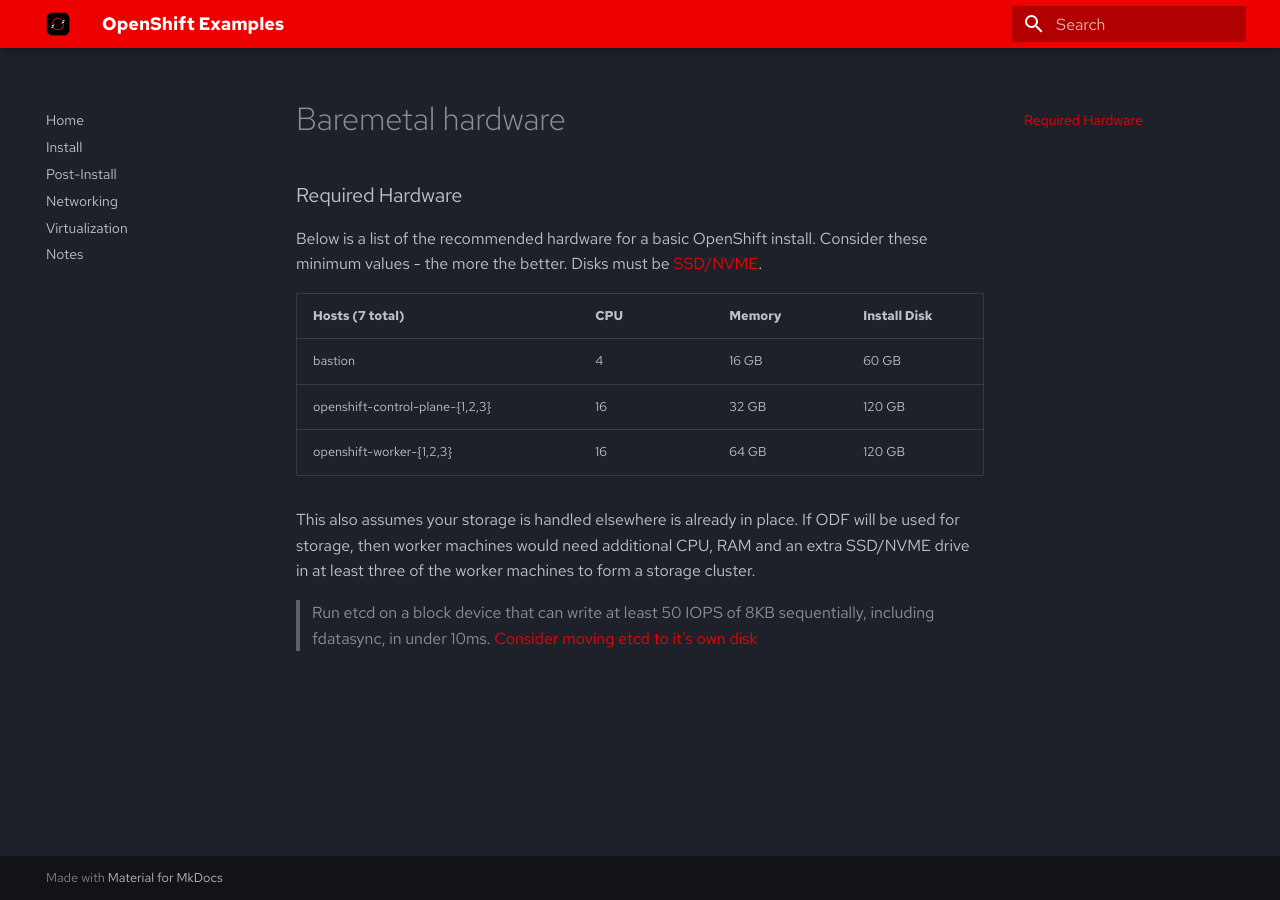
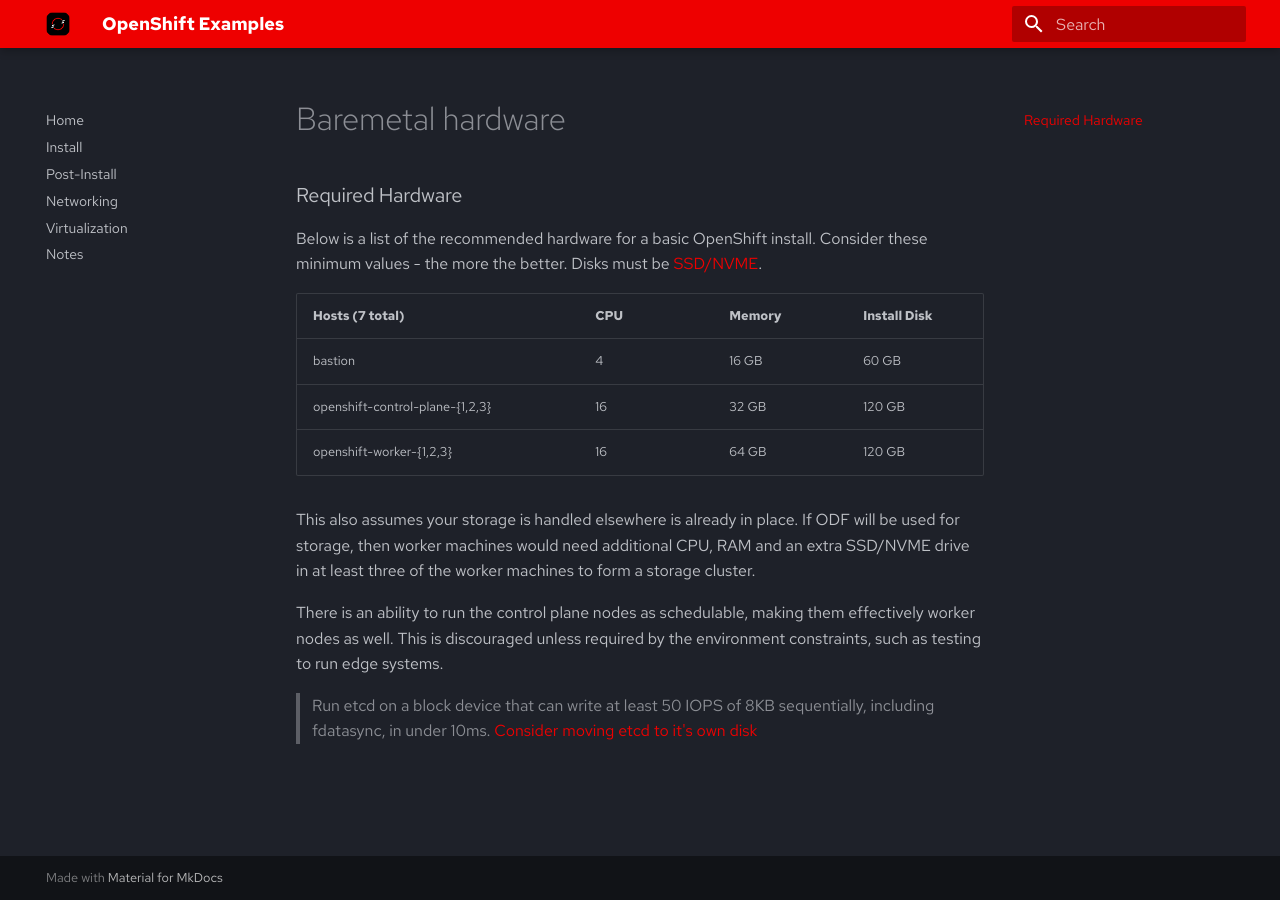
Before and after one commit to openshift-tigerteam/openshift-examples, an MkDocs documentation site: the page built from docs/install/baremetal_hardware.md, in a window 1280 px wide. Built offline with MkDocs 1.6.1 and Material for MkDocs 9.7.7, drawn with Linux system fonts in a browser that asks for light colours.

```diff
--- a/docs/install/baremetal_hardware.md
+++ b/docs/install/baremetal_hardware.md
@@ -10,5 +10,7 @@
 
 This also assumes your storage is handled elsewhere is already in place. If ODF will be used for storage, then worker machines would need additional CPU, RAM and an extra SSD/NVME drive in at least three of the worker machines to form a storage cluster.
 
+There is an ability to run the control plane nodes as schedulable, making them effectively worker nodes as well. This is discouraged unless required by the environment constraints, such as testing to run edge systems.
+
 > Run etcd on a block device that can write at least 50 IOPS of 8KB sequentially, including fdatasync, in under 10ms.
 > [Consider moving etcd to it's own disk](https://docs.redhat.com/en/documentation/openshift_container_platform/latest/html-single/etcd/index#move-etcd-different-disk_etcd-performance)
```
Also changed, not shown: docs/install/install.md (+1 -1 lines), 2 other files.
